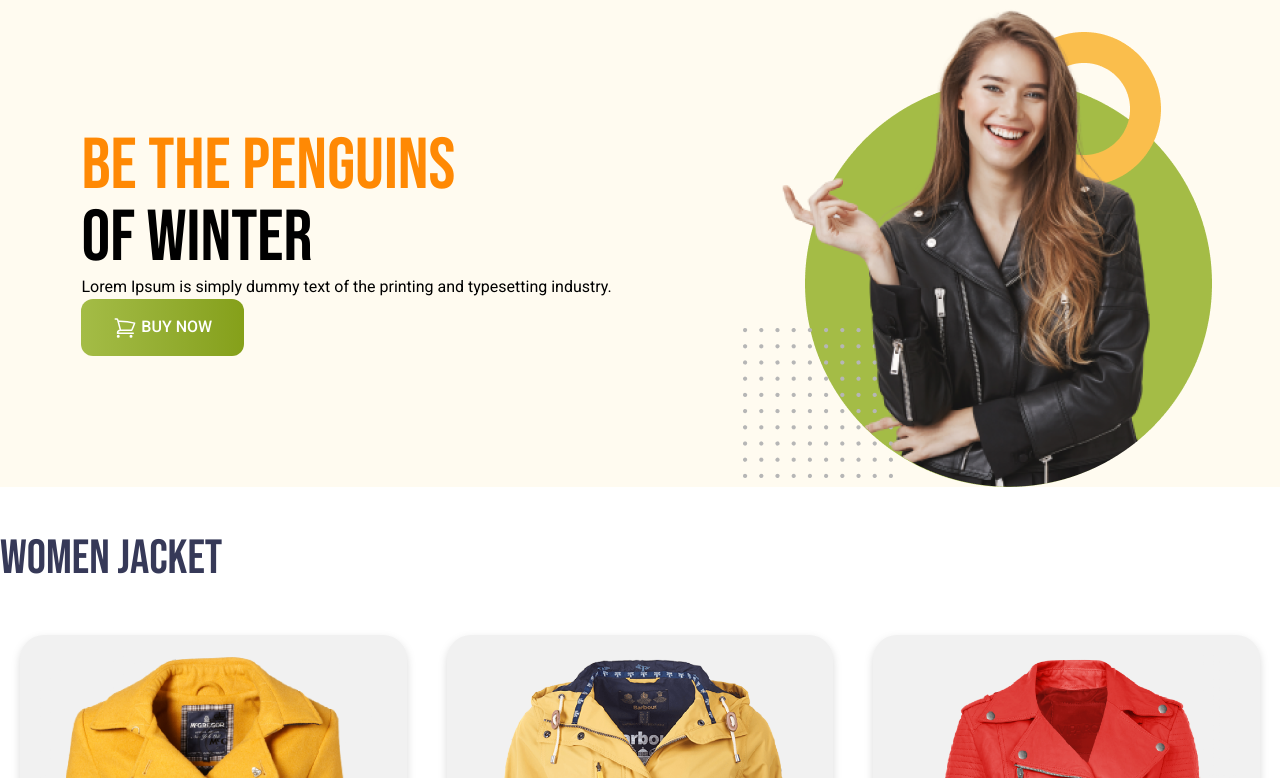
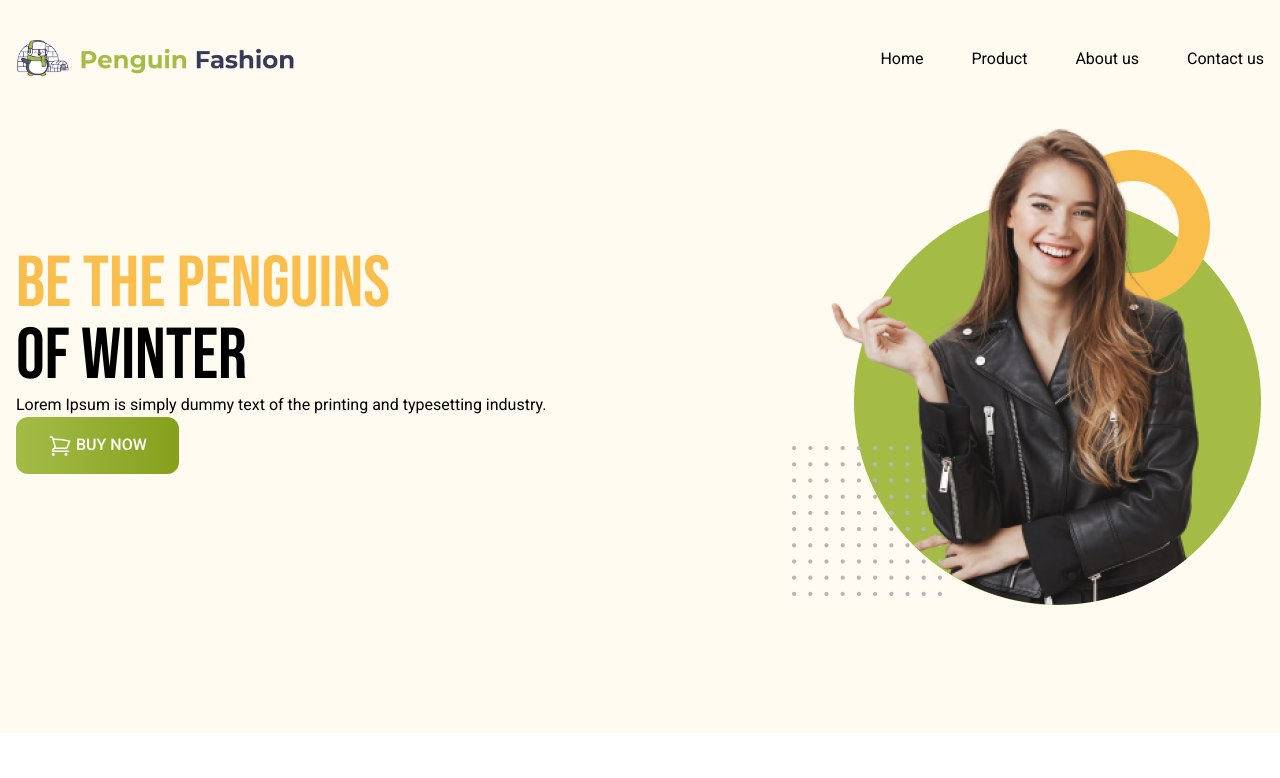
Before and after one commit to omarfaruk-dev/penguin-fashion, a plain HTML site: page index.html in a window 1280 px wide. Shown: the top 778 px of the page. Drawn offline with nearby package versions, Linux system fonts and the light colour scheme.

Commit message:
Navbar added

```diff
--- a/index.html
+++ b/index.html
@@ -26,15 +26,29 @@
 </head>
 
 <body class="font-roboto">
-    <header class="pl-4 bg-[#FFFBF0]">
+    <header class="px-4 pb-32 bg-[#FFFBF0]">
         <!-- navbar start -->
-        <nav>
+        <nav class="max-w-7xl mx-auto py-10 flex justify-between items-center">
+            <div><img class="max-w-50 md:max-w-70" src="assets/icons/logo.png" alt="logo"></div>
+            <ul class="sm:hidden md:flex justify-around space-x-12">
+                <li><a href="#">Home</a></li>
+                <li><a href="#">Product</a></li>
+                <li><a href="#">About us</a></li>
+                <li><a href="#">Contact us</a></li>
+            </ul>
+            <div class="md:hidden">
+                <svg xmlns="http://www.w3.org/2000/svg" fill="none" viewBox="0 0 24 24" stroke-width="1.5"
+                    stroke="currentColor" class="size-8">
+                    <path stroke-linecap="round" stroke-linejoin="round"
+                        d="M3.75 6.75h16.5M3.75 12h16.5m-16.5 5.25h16.5" />
+                </svg>
+            </div>
 
         </nav>
         <!-- banner start -->
-        <div class="md:flex md:items-center md:justify-around">
+        <div class="max-w-7xl mx-auto md:flex md:items-center md:justify-between">
             <div>
-                <h1 class="text-7xl uppercase font-bebas-neue"><span class="text-orange-400">Be the Penguins</span><br>
+                <h1 class="text-7xl uppercase font-bebas-neue"><span class="text-[#FABE4C]">Be the Penguins</span><br>
                     of Winter</h1>
                 <p>Lorem Ipsum is simply dummy text of the printing
                     and typesetting industry.</p>
@@ -56,7 +70,8 @@
     <main class="max-w-7xl mx-auto">
         <!-- women jacket section -->
         <section class="my-12">
-        <h3 class="my-8 text-center lg:text-left text-5xl uppercase text-[#363958] font-bebas-neue">Women Jacket</h3>
+            <h3 class="my-8 text-center lg:text-left text-5xl uppercase text-[#363958] font-bebas-neue">Women Jacket
+            </h3>
             <!-- card container -->
             <div class="grid grid-cols-1 md:grid-cols-2 lg:grid-cols-3">
                 <!--woman jacket card 1 -->
```
Also changed, not shown: script.js (added). Lines whose indentation alone changed are shown as unchanged.
